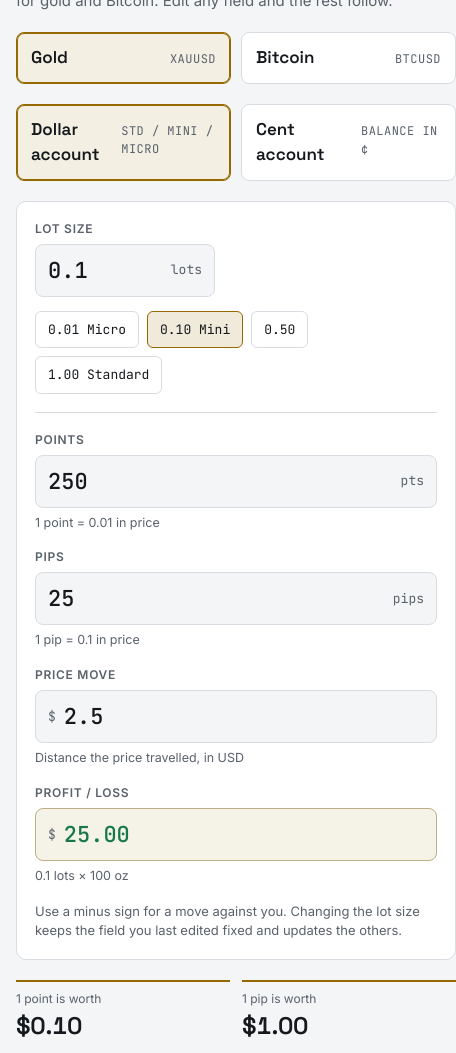
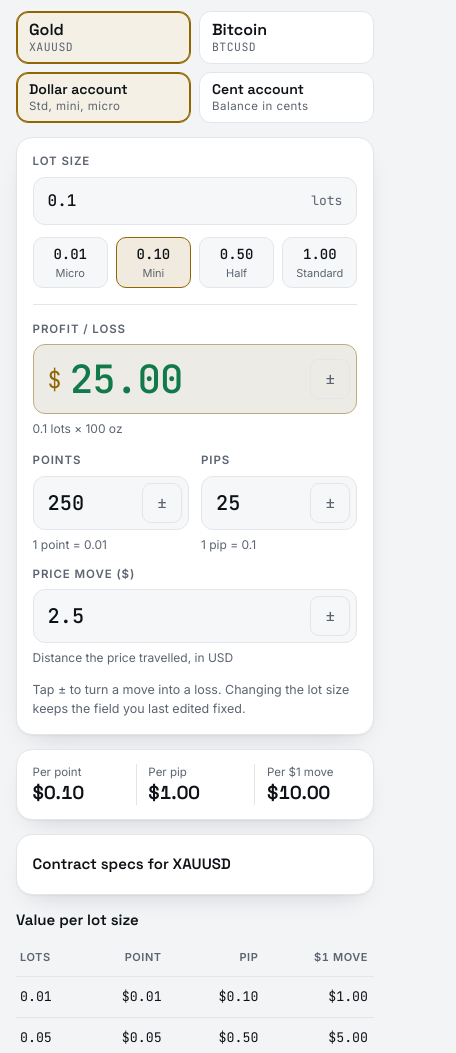
Before and after one commit to CoffieEtor/Pip-Calculator, a plain HTML site: page index.html in a window 390 px wide. Shown: the part 109-1162 px from the top of the page, 456 px wide, since content can reach past the window. Drawn offline with Linux system fonts and the light colour scheme.

Commit message:
Add files via upload
- Sleeker layout with larger, easier-to-tap controls
- Profit/loss is now the large headline field, with points, pips and price move below it
- Layout adapts from small iPhones to large phones, tablets and landscape
- Added ± button on every field so losses can be entered on phone keypads
- Lot size quick buttons are now labelled Micro, Mini, Half and Standard
- Compact per point, per pip and per $1 move value strip
- Tighter per-lot table that fits narrow screens
- Refined light and dark themes

```diff
--- a/index.html
+++ b/index.html
@@ -17,45 +17,52 @@ html, body { margin: 0; }
 <link rel="preconnect" href="https://fonts.gstatic.com" crossorigin>
 <link rel="stylesheet" href="https://fonts.googleapis.com/css2?family=Inter:wght@400;500;600&family=JetBrains+Mono:wght@400;500&family=Space+Grotesk:wght@500;600&display=swap">
 <style>
-/* Layout: one centred column. Instrument switch, a single linked converter panel, a per-lot value strip, collapsible contract specs, then a per-lot reference table. */
+/* Layout: one narrow column built for thumbs. Controls on top, one card holding lot size, a large profit/loss field and the three linked fields, then a value strip, contract specs and a per-lot table. Phones under 560px stack to two columns, wider screens use three. */
 :root {
-  --bg: #F3F5F6;
+  --bg: #F2F4F6;
   --surface: #FFFFFF;
-  --fg: #15181C;
-  --muted: #59616B;
-  --line: #D8DCE1;
-  --acc-gold: #946900;
-  --acc-btc: #C25A00;
-  --pos: #17794A;
+  --field: #F5F7F9;
+  --fg: #0E1216;
+  --muted: #5B6470;
+  --line: #E2E6EB;
+  --acc-gold: #8F6600;
+  --acc-btc: #BE5600;
+  --pos: #12794A;
   --neg: #BF3128;
+  --shadow: 0 1px 2px rgba(16, 24, 32, 0.04), 0 12px 28px -16px rgba(16, 24, 32, 0.22);
   --font-display: 'Space Grotesk', system-ui, -apple-system, 'Segoe UI', sans-serif;
   --font-body: 'Inter', system-ui, -apple-system, 'Segoe UI', sans-serif;
   --font-num: 'JetBrains Mono', ui-monospace, 'SF Mono', Menlo, Consolas, monospace;
+  -webkit-text-size-adjust: 100%;
 }
 @media (prefers-color-scheme: dark) {
   :root:not([data-theme="light"]) {
-    --bg: #0F1214;
-    --surface: #171B1F;
-    --fg: #ECEFF1;
-    --muted: #98A0A9;
-    --line: #2A3036;
-    --acc-gold: #E3B240;
+    --bg: #0A0D10;
+    --surface: #12161A;
+    --field: #0C0F12;
+    --fg: #EEF1F4;
+    --muted: #8F98A3;
+    --line: #232930;
+    --acc-gold: #E6B645;
     --acc-btc: #F7931A;
-    --pos: #4CC38A;
-    --neg: #FF7D72;
+    --pos: #4ED08E;
+    --neg: #FF7F74;
+    --shadow: 0 0 0 0 transparent;
     color-scheme: dark;
   }
 }
 :root[data-theme="dark"] {
-  --bg: #0F1214;
-  --surface: #171B1F;
-  --fg: #ECEFF1;
-  --muted: #98A0A9;
-  --line: #2A3036;
-  --acc-gold: #E3B240;
+  --bg: #0A0D10;
+  --surface: #12161A;
+  --field: #0C0F12;
+  --fg: #EEF1F4;
+  --muted: #8F98A3;
+  --line: #232930;
+  --acc-gold: #E6B645;
   --acc-btc: #F7931A;
-  --pos: #4CC38A;
-  --neg: #FF7D72;
+  --pos: #4ED08E;
+  --neg: #FF7F74;
+  --shadow: 0 0 0 0 transparent;
   color-scheme: dark;
 }
 
@@ -66,101 +73,144 @@ body {
   font-family: var(--font-body);
   font-size: 15px;
   line-height: 1.5;
-  padding-block: 28px 56px;
+  padding-block: clamp(16px, 4vw, 32px) 56px;
   padding-left: max(16px, env(safe-area-inset-left, 0px));
   padding-right: max(16px, env(safe-area-inset-right, 0px));
+  -webkit-tap-highlight-color: transparent;
 }
 .app {
   --accent: var(--acc-gold);
-  max-width: 720px;
+  max-width: 600px;
   margin: 0 auto;
   display: grid;
-  gap: 20px;
+  gap: 14px;
 }
 .app[data-inst="btc"] { --accent: var(--acc-btc); }
+.app > * { min-width: 0; }
 
 h1, h2 { font-family: var(--font-display); margin: 0; text-wrap: balance; }
-h1 { font-size: 28px; line-height: 1.15; font-weight: 600; letter-spacing: -0.01em; }
-h2 { font-size: 16px; font-weight: 600; }
-.lede { margin: 6px 0 0; color: var(--muted); max-width: 60ch; }
+h1 { font-size: clamp(21px, 5.8vw, 27px); line-height: 1.15; font-weight: 600; letter-spacing: -0.015em; }
+h2 { font-size: 15px; font-weight: 600; }
+.lede { margin: 4px 0 0; font-size: 14px; color: var(--muted); max-width: 52ch; }
 .top { display: flex; align-items: flex-start; justify-content: space-between; gap: 12px; }
+
+button { font: inherit; color: inherit; cursor: pointer; touch-action: manipulation; }
+:focus-visible { outline: 2px solid var(--accent); outline-offset: 2px; }
+
 .theme {
-  flex: none; width: 42px; height: 42px; display: grid; place-items: center;
-  background: var(--surface); border: 1px solid var(--line); border-radius: 8px; color: var(--fg);
+  flex: none; width: 44px; height: 44px; display: grid; place-items: center;
+  background: var(--surface); border: 1px solid var(--line); border-radius: 12px; color: var(--fg);
 }
 .theme svg { display: block; }
 
-button { font: inherit; color: inherit; cursor: pointer; }
-:focus-visible { outline: 2px solid var(--accent); outline-offset: 2px; }
-
-.seg { display: grid; grid-template-columns: 1fr 1fr; gap: 10px; }
+.controls { display: grid; gap: 8px; }
+.seg { display: grid; grid-template-columns: 1fr 1fr; gap: 8px; }
 .seg button {
-  display: flex; align-items: baseline; justify-content: space-between; gap: 8px;
-  padding: 12px 14px; text-align: left;
-  background: var(--surface); border: 1px solid var(--line); border-radius: 8px;
+  display: grid; gap: 1px; align-content: center; min-height: 52px;
+  padding: 8px 12px; text-align: left;
+  background: var(--surface); border: 1px solid var(--line); border-radius: 12px;
 }
-.seg .nm { font-family: var(--font-display); font-weight: 600; font-size: 17px; }
-.seg .sym { font-family: var(--font-num); font-size: 12px; color: var(--muted); letter-spacing: 0.04em; }
+.seg .nm { font-family: var(--font-display); font-weight: 600; font-size: 16px; line-height: 1.2; }
+.seg .sym { font-size: 11.5px; line-height: 1.3; color: var(--muted); letter-spacing: 0.04em; }
+#instSeg .sym { font-family: var(--font-num); }
 .seg button[aria-pressed="true"] {
   border-color: var(--accent);
   box-shadow: inset 0 0 0 1px var(--accent);
-  background: color-mix(in srgb, var(--accent) 11%, var(--surface));
+  background: color-mix(in srgb, var(--accent) 10%, var(--surface));
 }
+#acct button { min-height: 46px; }
+#acct .nm { font-size: 14px; }
 
-.panel { background: var(--surface); border: 1px solid var(--line); border-radius: 10px; padding: 18px; }
-.lot-row { display: flex; flex-wrap: wrap; align-items: end; gap: 14px 18px; padding-bottom: 18px; margin-bottom: 18px; border-bottom: 1px solid var(--line); }
-.lot-row .field { flex: 0 1 180px; min-width: 0; }
-.chips { display: flex; flex-wrap: wrap; gap: 8px; }
+.card { background: var(--surface); border: 1px solid var(--line); border-radius: 16px; padding: clamp(14px, 4vw, 20px); box-shadow: var(--shadow); }
+
+.lotblock { display: grid; gap: 12px; grid-template-columns: minmax(0, 1fr); padding-bottom: 16px; margin-bottom: 16px; border-bottom: 1px solid var(--line); }
+.chips { display: grid; grid-template-columns: repeat(4, minmax(0, 1fr)); gap: 8px; }
 .chip {
-  padding: 8px 12px; min-width: 56px; border-radius: 6px;
-  background: transparent; border: 1px solid var(--line);
-  font-family: var(--font-num); font-size: 13px;
+  display: grid; gap: 0; justify-items: center; align-content: center; min-height: 48px; padding: 6px 2px;
+  background: var(--field); border: 1px solid var(--line); border-radius: 10px;
 }
-.chip.on { border-color: var(--accent); background: color-mix(in srgb, var(--accent) 14%, var(--surface)); }
+.chip b { font-family: var(--font-num); font-weight: 500; font-size: 14px; }
+.chip span { font-size: 11px; color: var(--muted); }
+.chip.on { border-color: var(--accent); background: color-mix(in srgb, var(--accent) 13%, var(--surface)); }
 
-.grid { display: grid; grid-template-columns: repeat(auto-fit, minmax(min(100%, 230px), 1fr)); gap: 16px; }
 .field { display: grid; gap: 6px; min-width: 0; }
-.field label { font-size: 12px; font-weight: 600; letter-spacing: 0.06em; text-transform: uppercase; color: var(--muted); }
+.field label { font-size: 11.5px; font-weight: 600; letter-spacing: 0.08em; text-transform: uppercase; color: var(--muted); }
 .inwrap {
   display: flex; align-items: center; gap: 8px; min-width: 0;
-  background: var(--bg); border: 1px solid var(--line); border-radius: 8px; padding: 0 12px;
+  background: var(--field); border: 1px solid var(--line); border-radius: 12px; padding: 0 6px 0 14px;
 }
 .inwrap:focus-within { border-color: var(--accent); box-shadow: 0 0 0 1px var(--accent); }
 .inwrap input {
   flex: 1; min-width: 0; width: 100%;
   border: 0; outline: 0; background: transparent; color: var(--fg);
-  font-family: var(--font-num); font-size: 22px; font-weight: 500; font-variant-numeric: tabular-nums;
-  padding: 11px 0;
+  font-family: var(--font-num); font-size: clamp(18px, 5.2vw, 21px); font-weight: 500; font-variant-numeric: tabular-nums;
+  padding: 12px 0; height: 52px;
 }
-.inwrap.small input { font-size: 16px; padding: 9px 0; }
+.inwrap.small input { font-size: 16px; height: 46px; padding: 0; }
+.inwrap.small { padding-right: 14px; }
 .affix { font-family: var(--font-num); font-size: 13px; color: var(--muted); white-space: nowrap; }
-.sub { font-size: 12.5px; color: var(--muted); overflow-wrap: anywhere; }
-.money .inwrap { background: color-mix(in srgb, var(--accent) 9%, var(--surface)); border-color: color-mix(in srgb, var(--accent) 40%, var(--line)); }
+.sign {
+  flex: none; width: 40px; height: 40px; display: grid; place-items: center; margin-right: 0;
+  background: transparent; border: 1px solid var(--line); border-radius: 9px; color: var(--muted);
+  font-family: var(--font-num); font-size: 16px; line-height: 1;
+}
+.sub { font-size: 12px; color: var(--muted); overflow-wrap: anywhere; }
+
+.money { margin-bottom: 14px; }
+.money .inwrap { border-color: color-mix(in srgb, var(--accent) 45%, var(--line)); background: color-mix(in srgb, var(--accent) 8%, var(--field)); }
+.money .inwrap input { height: 68px; font-size: clamp(30px, 10vw, 42px); font-weight: 500; letter-spacing: -0.02em; }
+.money .affix { font-size: clamp(20px, 6vw, 26px); color: var(--accent); }
 .money.pos input { color: var(--pos); }
 .money.neg input { color: var(--neg); }
-.hint { margin: 16px 0 0; font-size: 13px; color: var(--muted); }
 
-.strip { display: grid; grid-template-columns: repeat(auto-fit, minmax(min(100%, 190px), 1fr)); gap: 12px; }
-.stat { border-top: 2px solid var(--accent); padding-top: 8px; min-width: 0; }
-.stat .k { font-size: 12px; color: var(--muted); }
-.stat .v { font-family: var(--font-display); font-size: 24px; font-weight: 600; font-variant-numeric: tabular-nums; overflow-wrap: anywhere; }
+.trio { display: grid; grid-template-columns: repeat(2, minmax(0, 1fr)); gap: 12px; }
+.trio .move { grid-column: 1 / -1; }
+.hint { margin: 14px 0 0; font-size: 12.5px; color: var(--muted); }
 
-details.specs summary { cursor: pointer; font-family: var(--font-display); font-weight: 600; font-size: 16px; }
+.strip { display: grid; grid-template-columns: repeat(3, minmax(0, 1fr)); padding: 14px 0; }
+.stat { padding: 0 clamp(8px, 3vw, 16px); min-width: 0; }
+.stat + .stat { border-left: 1px solid var(--line); }
+.stat:first-child { padding-left: clamp(14px, 4vw, 20px); }
+.stat .k { font-size: 11.5px; color: var(--muted); }
+.stat .v { font-family: var(--font-display); font-size: clamp(16px, 4.8vw, 22px); font-weight: 600; font-variant-numeric: tabular-nums; overflow-wrap: anywhere; line-height: 1.25; }
+.strip.card { padding-inline: 0; }
+
+details.specs summary { cursor: pointer; font-family: var(--font-display); font-weight: 600; font-size: 15px; min-height: 28px; display: flex; align-items: center; }
 details.specs[open] summary { margin-bottom: 14px; }
-.specs .grid { grid-template-columns: repeat(auto-fit, minmax(min(100%, 170px), 1fr)); }
-.note { margin: 14px 0 0; font-size: 13px; color: var(--muted); max-width: 65ch; }
-.reset { margin-top: 12px; padding: 8px 12px; border-radius: 6px; background: transparent; border: 1px solid var(--line); font-size: 13px; }
+.specs .specgrid { display: grid; grid-template-columns: repeat(auto-fit, minmax(min(100%, 160px), 1fr)); gap: 12px; }
+.note { margin: 14px 0 0; font-size: 13px; color: var(--muted); max-width: 62ch; }
+.reset { margin-top: 12px; min-height: 44px; padding: 8px 14px; border-radius: 10px; background: transparent; border: 1px solid var(--line); font-size: 13.5px; }
 
-.tablewrap { overflow-x: auto; margin-top: 12px; }
-table { border-collapse: collapse; width: 100%; min-width: 440px; font-variant-numeric: tabular-nums; }
-th, td { text-align: right; padding: 9px 10px; border-bottom: 1px solid var(--line); white-space: nowrap; }
-th:first-child, td:first-child { text-align: left; }
-th { font-size: 12px; font-weight: 600; letter-spacing: 0.05em; text-transform: uppercase; color: var(--muted); }
-td { font-family: var(--font-num); font-size: 14px; }
+.tablewrap { overflow-x: auto; margin-top: 8px; }
+table { border-collapse: collapse; width: 100%; font-variant-numeric: tabular-nums; }
+th, td { text-align: right; padding: 10px 6px; border-bottom: 1px solid var(--line); white-space: nowrap; }
+th:first-child, td:first-child { text-align: left; padding-left: 4px; }
+th { font-size: 11px; font-weight: 600; letter-spacing: 0.05em; text-transform: uppercase; color: var(--muted); }
+td { font-family: var(--font-num); font-size: clamp(12px, 3.4vw, 14px); }
 tr.on td { background: color-mix(in srgb, var(--accent) 10%, var(--surface)); }
 
+@media (min-width: 560px) {
+  .trio { grid-template-columns: repeat(3, minmax(0, 1fr)); }
+  .trio .move { grid-column: auto; }
+  .lotblock { grid-template-columns: 150px minmax(0, 1fr); align-items: end; }
+  th, td { padding: 10px 10px; }
+}
+@media (max-width: 359px) {
+  .chip b { font-size: 13px; }
+  .seg .nm { font-size: 15px; }
+  .inwrap { padding-left: 10px; }
+  .sign { width: 36px; height: 36px; }
+}
+@media (orientation: landscape) and (max-height: 480px) {
+  body { padding-block: 12px 32px; }
+  .lede { display: none; }
+  .money .inwrap input { height: 56px; }
+}
+@media (hover: hover) {
+  .seg button:hover, .chip:hover, .sign:hover, .reset:hover, .theme:hover { border-color: color-mix(in srgb, var(--accent) 55%, var(--line)); }
+}
 @media (prefers-reduced-motion: no-preference) {
-  .seg button, .chip, .inwrap { transition: border-color 0.12s ease, background-color 0.12s ease; }
+  .seg button, .chip, .inwrap, .sign, .theme { transition: border-color 0.12s ease, background-color 0.12s ease; }
 }
 </style>
 </head>
@@ -175,69 +225,82 @@ tr.on td { background: color-mix(in srgb, var(--accent) 10%, var(--surface)); }
         <svg class="i-sun" viewBox="0 0 24 24" width="20" height="20" fill="none" stroke="currentColor" stroke-width="2" stroke-linecap="round" stroke-linejoin="round" aria-hidden="true" hidden><circle cx="12" cy="12" r="4"/><path d="M12 2v2M12 20v2M4.9 4.9l1.4 1.4M17.7 17.7l1.4 1.4M2 12h2M20 12h2M4.9 19.1l1.4-1.4M17.7 6.3l1.4-1.4"/></svg>
       </button>
     </div>
-    <p class="lede">Convert between points, pips, price move and profit or loss for gold and Bitcoin. Edit any field and the rest follow.</p>
+    <p class="lede">Points, pips, price move and profit or loss for gold and Bitcoin. Edit any field and the rest follow.</p>
   </header>
 
-  <div class="seg" role="group" aria-label="Instrument">
-    <button type="button" data-inst="gold" aria-pressed="true"><span class="nm">Gold</span><span class="sym">XAUUSD</span></button>
-    <button type="button" data-inst="btc" aria-pressed="false"><span class="nm">Bitcoin</span><span class="sym">BTCUSD</span></button>
+  <div class="controls">
+    <div class="seg" id="instSeg" role="group" aria-label="Instrument">
+      <button type="button" data-inst="gold" aria-pressed="true"><span class="nm">Gold</span><span class="sym">XAUUSD</span></button>
+      <button type="button" data-inst="btc" aria-pressed="false"><span class="nm">Bitcoin</span><span class="sym">BTCUSD</span></button>
+    </div>
+    <div class="seg" id="acct" role="group" aria-label="Account type">
+      <button type="button" data-acct="usd" aria-pressed="true"><span class="nm">Dollar account</span><span class="sym">Std, mini, micro</span></button>
+      <button type="button" data-acct="cent" aria-pressed="false"><span class="nm">Cent account</span><span class="sym">Balance in cents</span></button>
+    </div>
   </div>
 
-  <div class="seg" role="group" aria-label="Account type" id="acct">
-    <button type="button" data-acct="usd" aria-pressed="true"><span class="nm">Dollar account</span><span class="sym">STD / MINI / MICRO</span></button>
-    <button type="button" data-acct="cent" aria-pressed="false"><span class="nm">Cent account</span><span class="sym">BALANCE IN &cent;</span></button>
-  </div>
-
-  <section class="panel" aria-label="Converter">
-    <div class="lot-row">
+  <section class="card" aria-label="Converter">
+    <div class="lotblock">
       <div class="field">
         <label for="lots">Lot size</label>
-        <div class="inwrap"><input id="lots" inputmode="decimal" autocomplete="off" spellcheck="false"><span class="affix">lots</span></div>
+        <div class="inwrap small"><input id="lots" inputmode="decimal" autocomplete="off" spellcheck="false"><span class="affix">lots</span></div>
       </div>
       <div class="chips" id="chips" role="group" aria-label="Common lot sizes">
-        <button type="button" class="chip" data-lot="0.01">0.01 Micro</button>
-        <button type="button" class="chip" data-lot="0.1">0.10 Mini</button>
-        <button type="button" class="chip" data-lot="0.5">0.50</button>
-        <button type="button" class="chip" data-lot="1">1.00 Standard</button>
+        <button type="button" class="chip" data-lot="0.01"><b>0.01</b><span>Micro</span></button>
+        <button type="button" class="chip" data-lot="0.1"><b>0.10</b><span>Mini</span></button>
+        <button type="button" class="chip" data-lot="0.5"><b>0.50</b><span>Half</span></button>
+        <button type="button" class="chip" data-lot="1"><b>1.00</b><span>Standard</span></button>
       </div>
     </div>
 
-    <div class="grid">
+    <div class="field money" id="money-field">
+      <label for="f-money">Profit / loss</label>
+      <div class="inwrap">
+        <span class="affix" id="money-affix">$</span>
+        <input id="f-money" inputmode="decimal" autocomplete="off" spellcheck="false">
+        <button type="button" class="sign" data-for="f-money" aria-label="Flip sign of profit or loss">&plusmn;</button>
+      </div>
+      <span class="sub" id="sub-money"></span>
+    </div>
+
+    <div class="trio">
       <div class="field">
         <label for="f-points">Points</label>
-        <div class="inwrap"><input id="f-points" inputmode="decimal" autocomplete="off" spellcheck="false"><span class="affix">pts</span></div>
+        <div class="inwrap">
+          <input id="f-points" inputmode="decimal" autocomplete="off" spellcheck="false">
+          <button type="button" class="sign" data-for="f-points" aria-label="Flip sign of points">&plusmn;</button>
+        </div>
         <span class="sub" id="sub-points"></span>
       </div>
       <div class="field">
         <label for="f-pips">Pips</label>
-        <div class="inwrap"><input id="f-pips" inputmode="decimal" autocomplete="off" spellcheck="false"><span class="affix">pips</span></div>
+        <div class="inwrap">
+          <input id="f-pips" inputmode="decimal" autocomplete="off" spellcheck="false">
+          <button type="button" class="sign" data-for="f-pips" aria-label="Flip sign of pips">&plusmn;</button>
+        </div>
         <span class="sub" id="sub-pips"></span>
       </div>
-      <div class="field">
-        <label for="f-move">Price move</label>
-        <div class="inwrap"><span class="affix">$</span><input id="f-move" inputmode="decimal" autocomplete="off" spellcheck="false"></div>
+      <div class="field move">
+        <label for="f-move">Price move ($)</label>
+        <div class="inwrap">
+          <input id="f-move" inputmode="decimal" autocomplete="off" spellcheck="false">
+          <button type="button" class="sign" data-for="f-move" aria-label="Flip sign of price move">&plusmn;</button>
+        </div>
         <span class="sub" id="sub-move"></span>
       </div>
-      <div class="field money" id="money-field">
-        <label for="f-money">Profit / loss</label>
-        <div class="inwrap"><span class="affix" id="money-affix">$</span><input id="f-money" inputmode="decimal" autocomplete="off" spellcheck="false"></div>
-        <span class="sub" id="sub-money"></span>
-      </div>
     </div>
-    <p class="hint">Use a minus sign for a move against you. Changing the lot size keeps the field you last edited fixed and updates the others.</p>
+    <p class="hint">Tap &plusmn; to turn a move into a loss. Changing the lot size keeps the field you last edited fixed.</p>
   </section>
 
-  <section aria-label="Value at this lot size">
-    <div class="strip">
-      <div class="stat"><div class="k">1 point is worth</div><div class="v" id="v-point"></div></div>
-      <div class="stat"><div class="k">1 pip is worth</div><div class="v" id="v-pip"></div></div>
-      <div class="stat"><div class="k">A $1 move is worth</div><div class="v" id="v-dollar"></div></div>
-    </div>
+  <section class="card strip" aria-label="Value at this lot size">
+    <div class="stat"><div class="k">Per point</div><div class="v" id="v-point"></div></div>
+    <div class="stat"><div class="k">Per pip</div><div class="v" id="v-pip"></div></div>
+    <div class="stat"><div class="k">Per $1 move</div><div class="v" id="v-dollar"></div></div>
   </section>
 
-  <details class="panel specs" id="specs">
+  <details class="card specs" id="specs">
     <summary id="specs-title">Contract specs</summary>
-    <div class="grid">
+    <div class="specgrid">
       <div class="field">
         <label for="s-point">Point size</label>
         <div class="inwrap small"><span class="affix">$</span><input id="s-point" inputmode="decimal" autocomplete="off" spellcheck="false"></div>
@@ -259,7 +322,7 @@ tr.on td { background: color-mix(in srgb, var(--accent) 10%, var(--surface)); }
     <h2>Value per lot size</h2>
     <div class="tablewrap">
       <table>
-        <thead><tr><th>Lots</th><th>Per point</th><th>Per pip</th><th>Per $1 move</th></tr></thead>
+        <thead><tr><th>Lots</th><th>Point</th><th>Pip</th><th>$1 move</th></tr></thead>
         <tbody id="tbody"></tbody>
       </table>
     </div>
@@ -363,8 +426,8 @@ tr.on td { background: color-mix(in srgb, var(--accent) 10%, var(--surface)); }
     mf.classList.toggle('pos', isFinite(r.money) && r.money > 0.004);
     mf.classList.toggle('neg', isFinite(r.money) && r.money < -0.004);
 
-    $('sub-points').textContent = '1 point = ' + fmt(s.point, 8) + ' in price';
-    $('sub-pips').textContent = '1 pip = ' + fmt(s.pip, 8) + ' in price';
+    $('sub-points').textContent = '1 point = ' + fmt(s.point, 8);
+    $('sub-pips').textContent = '1 pip = ' + fmt(s.pip, 8);
     $('sub-move').textContent = 'Distance the price travelled, in USD';
     $('sub-money').textContent = fmt(s.lots, 4) + ' lots × ' + fmt(s.contract, 4) + ' ' + s.unitShort + (state.cent ? ' · cent account' : '');
     $('money-affix').textContent = state.cent ? '¢' : '$';
@@ -379,9 +442,9 @@ tr.on td { background: color-mix(in srgb, var(--accent) 10%, var(--surface)); }
     });
 
     var rows = LOT_ROWS.map(function (L) {
-      var p = s.contract * L * mult();
+      var pp = s.contract * L * mult();
       var on = Math.abs(L - s.lots) < 1e-9 ? ' class="on"' : '';
-      return '<tr' + on + '><td>' + L.toFixed(2) + '</td><td>' + usd(s.point * p) + '</td><td>' + usd(s.pip * p) + '</td><td>' + usd(p) + '</td></tr>';
+      return '<tr' + on + '><td>' + L.toFixed(2) + '</td><td>' + usd(s.point * pp) + '</td><td>' + usd(s.pip * pp) + '</td><td>' + usd(pp) + '</td></tr>';
     });
     $('tbody').innerHTML = rows.join('');
   }
@@ -422,6 +485,16 @@ tr.on td { background: color-mix(in srgb, var(--accent) 10%, var(--surface)); }
       s.val = n;
       save();
       render(k);
+    });
+  });
+
+  Array.prototype.forEach.call(document.querySelectorAll('.sign'), function (b) {
+    b.addEventListener('click', function () {
+      var el = $(b.getAttribute('data-for'));
+      var v = el.value.trim();
+      v = v.charAt(0) === '-' ? v.slice(1) : '-' + v;
+      el.value = v;
+      el.dispatchEvent(new Event('input', { bubbles: true }));
     });
   });
 
```
